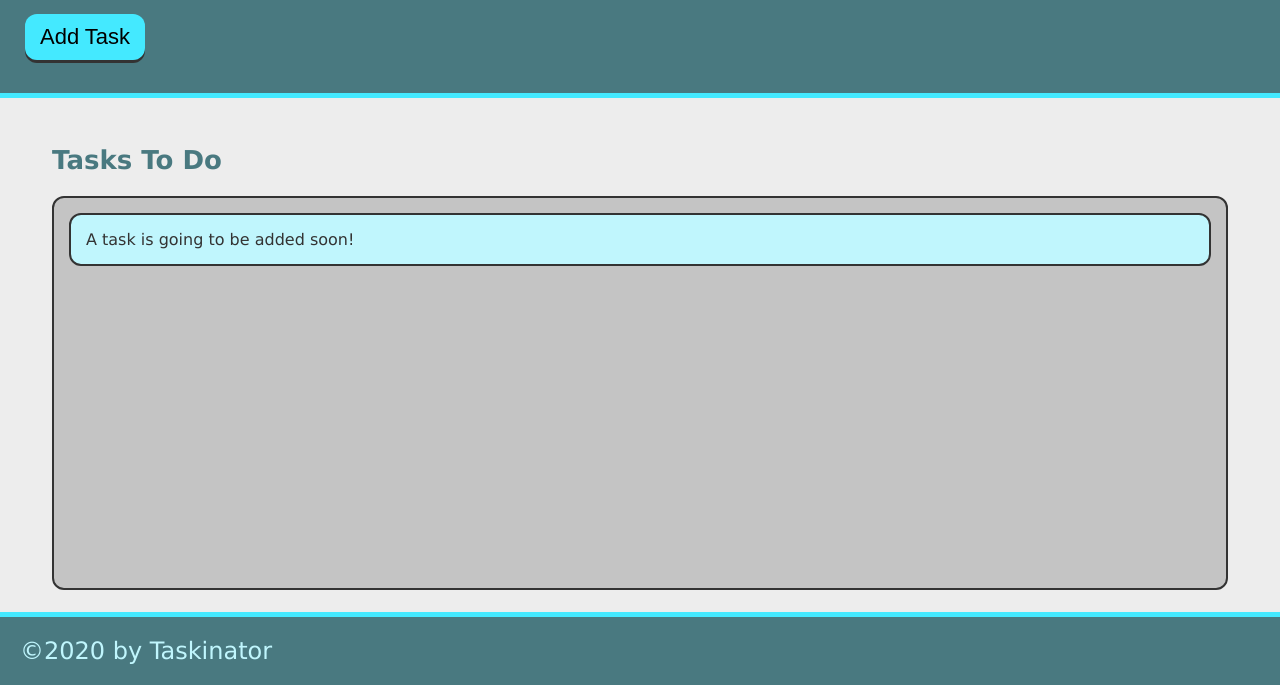
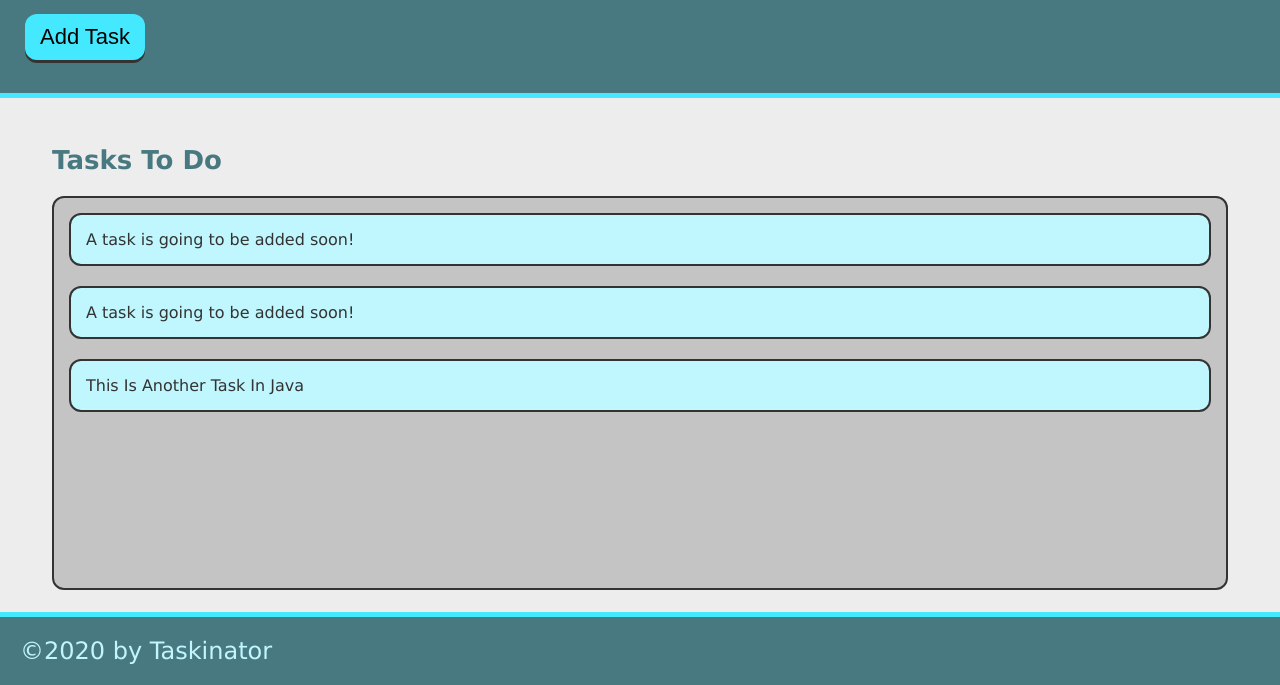
Before and after one commit to nathanroses/taskinator, a plain HTML site: page index.html in a window 1280 px wide. Shown: the part 115-800 px from the top of the page. Drawn offline with Linux system fonts and the light colour scheme.

Commit message:
new task added to java

```diff
--- a/index.html
+++ b/index.html
@@ -8,27 +8,47 @@
     <link rel="stylesheet" href="./assets/css/style.css">
 </head>
 
+<!--Start Of Header-->
 <body>
  <header>
   <h1 class="page-title">Taskinator</h1>
   <p>Click the button below to add a new task!</p>
   <button class="btn" id="save-task">Add Task</button>
  </header>
+ <!--End Of Header-->
 
-
+ <!--Start Of Task To Do-->
   <main class="page-content">
       <section class="task-list-wrapper">
           <h2 class="list-title">Tasks To Do</h2>
-          <ul class="task-list">
+
+          <ul class="task-list" id="tasktodo">
+              <li class="task-item">A task is going to be added soon!</li>
               <li class="task-item">A task is going to be added soon!</li>
           </ul>
       </section>
   </main>
+ <!--End of Task To Do-->
 
+  <!--Start Of Footer-->
   <footer>
       &copy;2020 by Taskinator
   </footer>
+  <!--End of Footer-->
 
+ <!--Java Script Add Task-->
+  <script>
+  var listE1 = document.querySelector("#tasktodo");
+  var taskListE1 = document.createElement("li");
+  taskListE1.textContent ="This Is Another Task In Java";
+  taskListE1.className ="task-item";
+  listE1.appendChild(taskListE1);
+  </script>
+ <!--END of Java Script Add Task-->
+
+
+ <!--Link To Script-->
   <script src="./assets/js/script.js"></script>
+ <!--End Of Script-->
  </body>
 </html>
```
